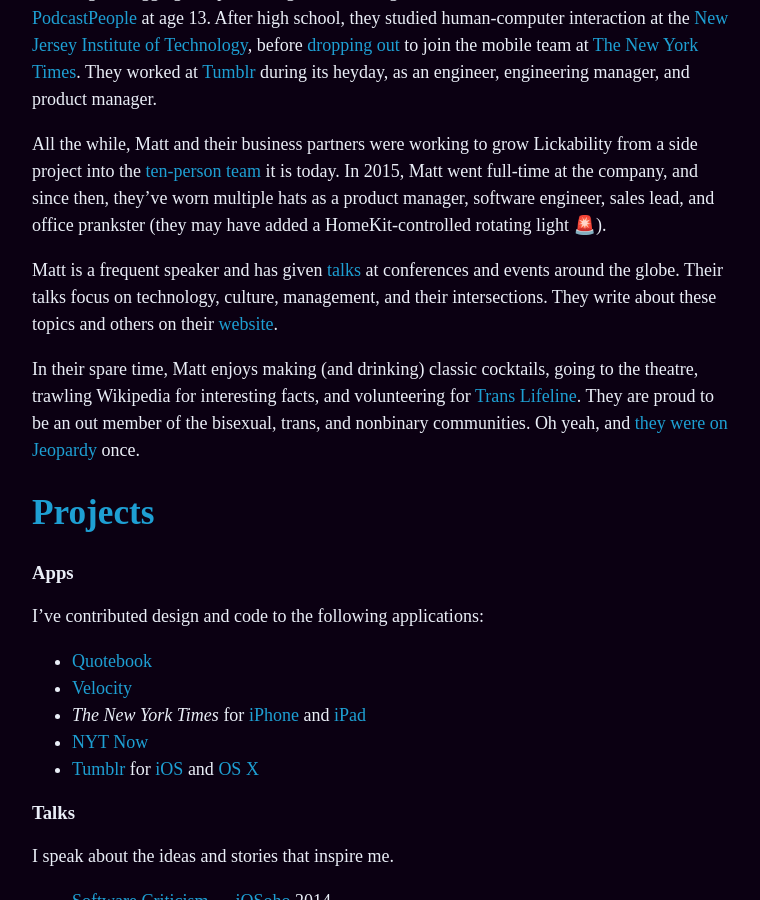
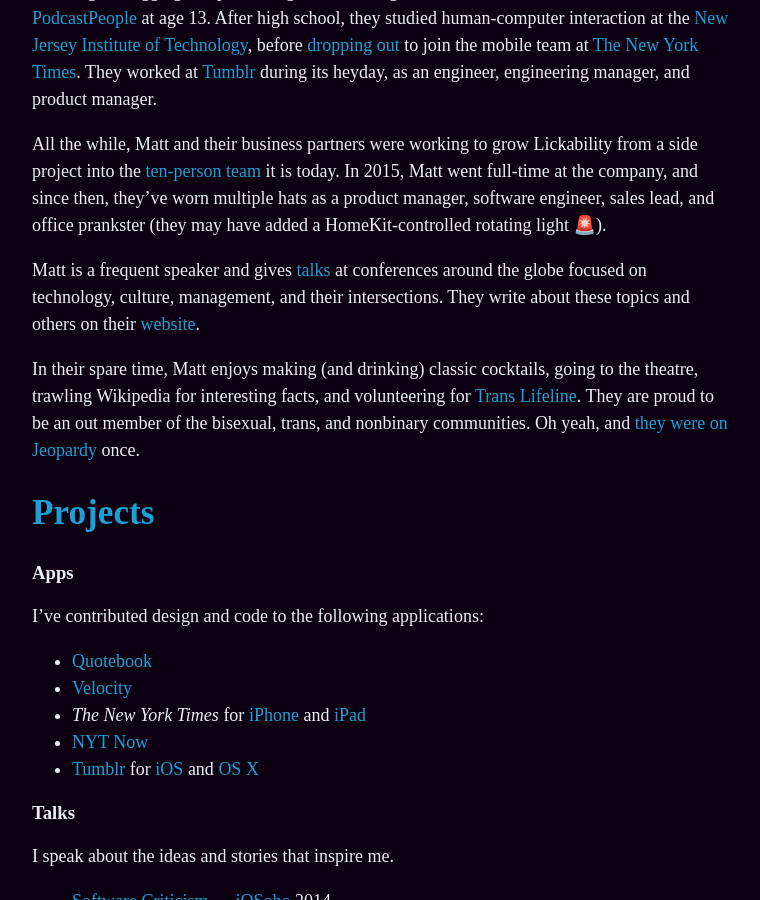
Before and after one commit to mbbischoff/website, a Jekyll site: the page built from about.md, in a window 1280 px wide and 900 px high, scrolled down 1301 px. Shown: the whole window, without its empty margins (258-1018 px from the left). Built offline with Jekyll 4.4.1, drawn with Linux system fonts in a browser that asks for light colours; some web fonts are replaced.

Commit message:
Updated About

```diff
--- a/about.md
+++ b/about.md
@@ -14,7 +14,7 @@
 
 All the while, Matt and their business partners were working to grow Lickability from a side project into the [ten-person team](https://lickability.com/about) it is today. In 2015, Matt went full-time at the company, and since then, they’ve worn multiple hats as a product manager, software engineer, sales lead, and office prankster (they may have added a HomeKit-controlled rotating light 🚨).
 
-Matt is a frequent speaker and has given [talks](https://matthewbischoff.com/category/talks/) at conferences and events around the globe. Their talks focus on technology, culture, management, and their intersections. They write about these topics and others on their [website](https://matthewbischoff.com).
+Matt is a frequent speaker and gives [talks](https://matthewbischoff.com/category/talks/) at conferences around the globe focused on technology, culture, management, and their intersections. They write about these topics and others on their [website](https://matthewbischoff.com).
 
 In their spare time, Matt enjoys making (and drinking) classic cocktails, going to the theatre, trawling Wikipedia for interesting facts, and volunteering for [Trans Lifeline](https://www.translifeline.org/). They are proud to be an out member of the bisexual, trans, and nonbinary communities. Oh yeah, and [they were on Jeopardy](https://www.j-archive.com/showgame.php?game_id=3342) once.
 
```
